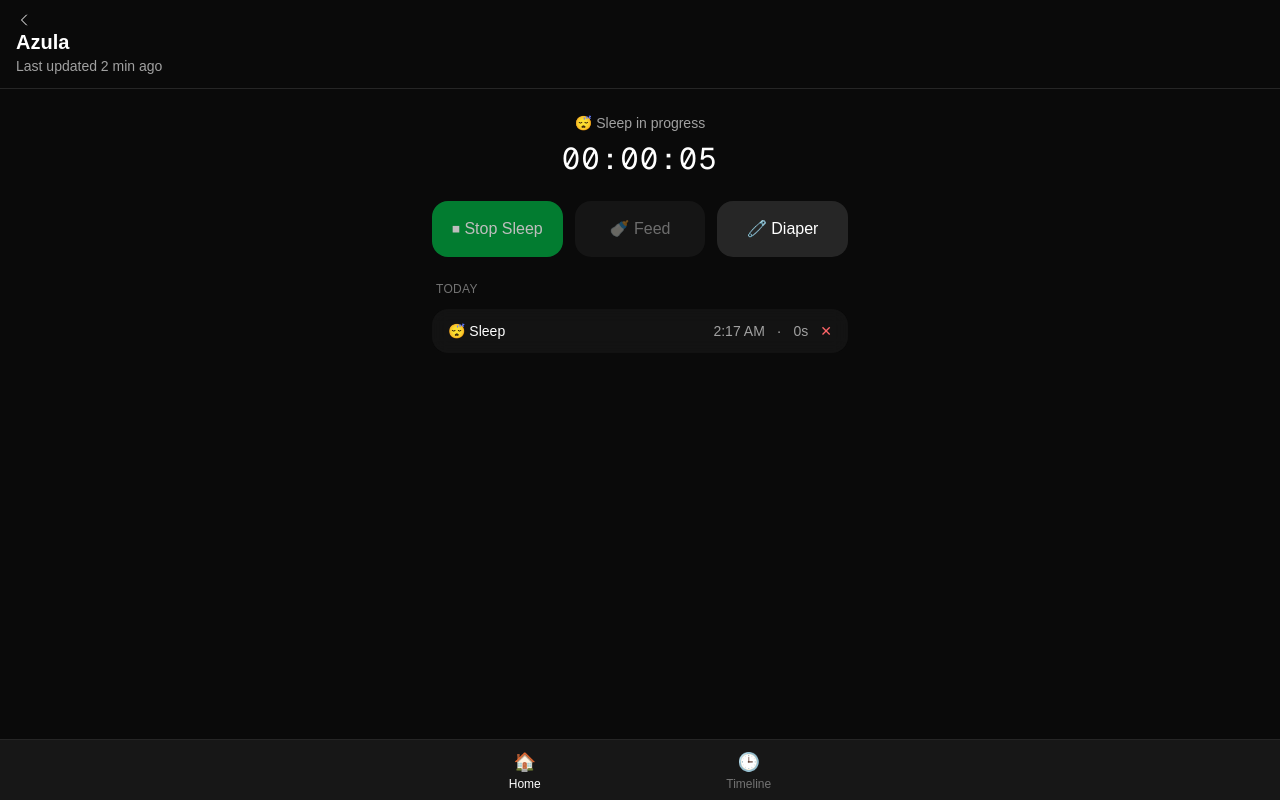
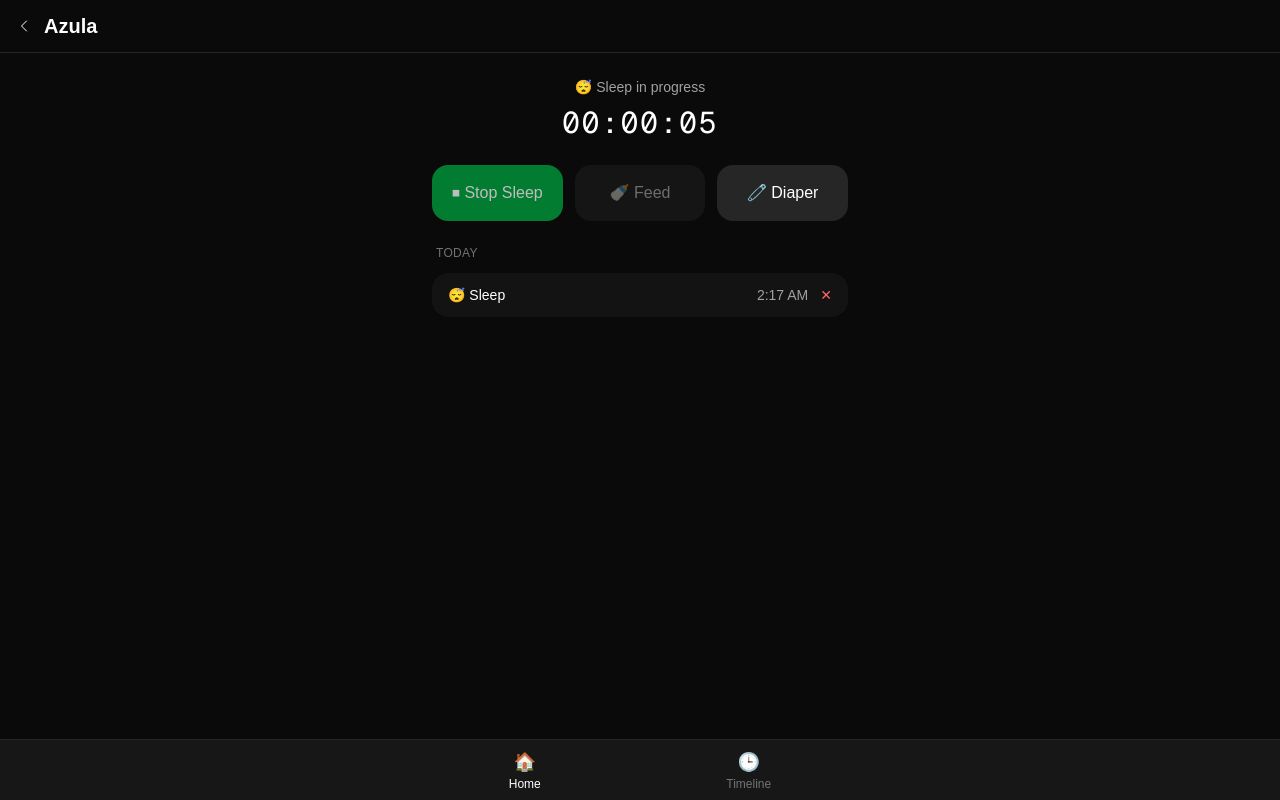
Before and after one commit to vxiong029/drift, a Next.js app: page / in a window 1280 px wide. Built offline with nearby package versions, Linux system fonts and the light colour scheme.

Commit message:
fix home screen not showing activity logs when nothing is logged for the day

```diff
--- a/app/components/home/Header.tsx
+++ b/app/components/home/Header.tsx
@@ -1,11 +1,32 @@
 export default function Header() {
   return (
-      <div className="px-4 py-3 border-b border-neutral-800">
-      <svg xmlns="http://w3.org" fill="none" viewBox="0 0 24 24" strokeWidth="1.5" stroke="currentColor" className="size-4 text-white transition-colors">
-        <path strokeLinecap="round" strokeLinejoin="round" d="M15.75 19.5 8.25 12l7.5-7.5" />
-      </svg>
-      <h1 className="text-xl font-semibold">Azula</h1>
-      <p className="text-sm text-neutral-400">Last updated 2 min ago</p>
+    <div className="px-4 py-3 border-b border-neutral-800">
+      <div className="flex items-center gap-3">
+        <button className="">
+          <svg
+            xmlns="http://www.w3.org/2000/svg"
+            fill="none"
+            viewBox="0 0 24 24"
+            strokeWidth="1.5"
+            stroke="currentColor"
+            className="size-4 text-white transition-colors"
+          >
+            <path
+              strokeLinecap="round"
+              strokeLinejoin="round"
+              d="M15.75 19.5 8.25 12l7.5-7.5"
+            />
+          </svg>
+        </button>
+
+        <div className="flex flex-col">
+          <h1 className="text-xl font-semibold">Azula</h1>
+          {/* TODO: Add last updated time based on active log */}
+          {/* <p className="text-sm text-neutral-400">
+            Last updated 2 min ago
+          </p> */}
+        </div>
       </div>
-  )
+    </div>
+  );
 }
--- a/app/components/home/Section.tsx
+++ b/app/components/home/Section.tsx
@@ -26,13 +26,6 @@ export default function Section({ title, logs }: { title: string, logs: LogEntry
     })
   }
 
-  if (logs.length === 0) {
-    return (
-      <div className="bg-neutral-900 p-4 rounded-2xl text-sm text-neutral-400">
-        No activity yet today.
-      </div>
-    )
-  }
   return (
     <div className="space-y-3">
       <h2 className="text-xs text-neutral-500 uppercase tracking-wide px-1">
@@ -58,7 +51,7 @@ export default function Section({ title, logs }: { title: string, logs: LogEntry
                   {formatTime(log)}
                 </span>
 
-                {log.type !== 'diaper' &&
+                {log.type !== 'diaper' && log.status === 'completed' &&
                   <>
                     <span className="text-sm text-neutral-400">
                       {`·`}
--- a/app/components/home/Timeline.tsx
+++ b/app/components/home/Timeline.tsx
@@ -9,6 +9,13 @@ export default function Timeline({ logs }: { logs: LogEntry[] }) {
   (a, b) => new Date(b.startTime).getTime() - new Date(a.startTime).getTime()
   );
 
+  if (sortedLogs.length === 0) {
+    return (
+      <div className="bg-neutral-900 p-4 rounded-2xl text-sm text-neutral-400">
+        No activity for today yet.
+      </div>
+     )
+  }
   return (
     <>
       {Object.entries(groupByDay(sortedLogs))
```
